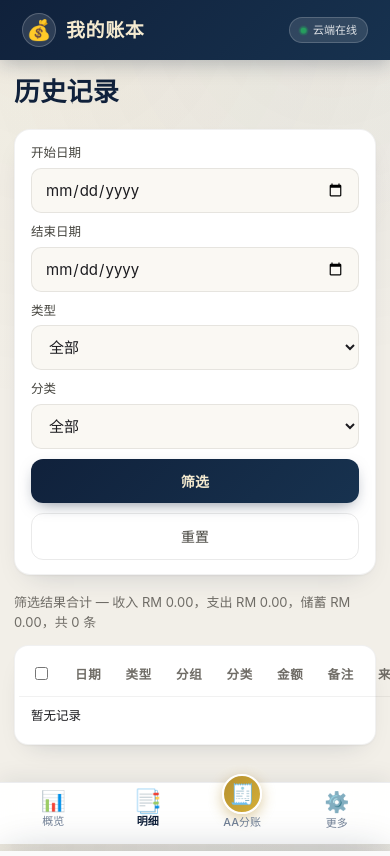
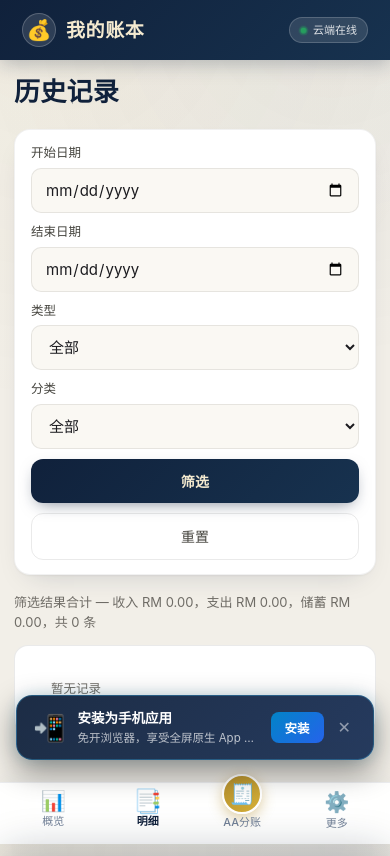
Before and after one commit to siangloh/ledger-app, a Flask app: page /records in a window 390 px wide; the page is wider, and only the part inside the window is pictured. Run offline with Flask 3, Linux system fonts and the light colour scheme; the visitor is signed in with stand-in values (Sample User, id 1); data that the repository does not hold is empty; some libraries are stand-ins or nearby versions.

Commit message:
fix(mobile): apply records-table card layout on mobile and ensure PWA install banner & button are visible on phone

```diff
--- a/static/app.js
+++ b/static/app.js
@@ -2220,23 +2220,39 @@ if ('serviceWorker' in navigator) {
   });
 }
 
+// 检查并更新 PWA 安装入口与浮动横幅状态
+function checkPwaUi() {
+  const isStandalone = window.matchMedia('(display-mode: standalone)').matches || window.navigator.standalone === true;
+  const sheetBtn = document.getElementById('pwaSheetInstallBtn');
+  const banner = document.getElementById('pwaInstallBanner');
+
+  if (isStandalone) {
+    if (sheetBtn) sheetBtn.style.display = 'none';
+    if (banner) banner.style.display = 'none';
+    return;
+  }
+
+  // 非独立 App 模式下，在“更多”面板中始终展示安装入口
+  if (sheetBtn) {
+    sheetBtn.style.display = 'flex';
+  }
+
+  // 手机端且当前会话尚未关闭过提示条，延迟 1 秒平滑滑出
+  if (banner && !sessionStorage.getItem('pwa_banner_closed')) {
+    setTimeout(() => {
+      const stillNotStandalone = !(window.matchMedia('(display-mode: standalone)').matches || window.navigator.standalone === true);
+      if (stillNotStandalone && !sessionStorage.getItem('pwa_banner_closed')) {
+        banner.style.display = 'flex';
+      }
+    }, 1000);
+  }
+}
+
 // 捕获 Android / Chrome 原生安装提示事件
 window.addEventListener('beforeinstallprompt', (e) => {
   e.preventDefault();
   deferredPwaPrompt = e;
-
-  // 显示“更多”弹层中的安装入口
-  const sheetBtn = document.getElementById('pwaSheetInstallBtn');
-  if (sheetBtn) {
-    sheetBtn.style.display = 'flex';
-  }
-
-  // 如果尚未安装且未在当前会话被用户主动关闭，展示轻量安装浮条
-  const banner = document.getElementById('pwaInstallBanner');
-  const isStandalone = window.matchMedia('(display-mode: standalone)').matches || window.navigator.standalone === true;
-  if (banner && !isStandalone && !sessionStorage.getItem('pwa_banner_closed')) {
-    banner.style.display = 'flex';
-  }
+  checkPwaUi();
 });
 
 // 监听安装完成事件
@@ -2266,29 +2282,36 @@ window.installPwaApp = function () {
     deferredPwaPrompt.userChoice.then((choiceResult) => {
       if (choiceResult && choiceResult.outcome === 'accepted') {
         console.log('[PWA] User accepted install prompt');
+        const banner = document.getElementById('pwaInstallBanner');
+        if (banner) banner.style.display = 'none';
       }
       deferredPwaPrompt = null;
     });
   } else {
-    // 检测 iOS Safari 提示
+    // 检测是否为 iOS Safari
     const isIos = /iphone|ipad|ipod/.test(window.navigator.userAgent.toLowerCase());
     if (isIos && typeof Swal !== 'undefined') {
       Swal.fire({
-        title: '添加到主屏幕',
-        html: '<div style="text-align: left; font-size: 14px; line-height: 1.8; color: var(--text-secondary);">' +
+        title: '📲 添加到手机主屏幕',
+        html: '<div style="text-align: left; font-size: 14px; line-height: 1.8; color: var(--ink-soft);">' +
               '1. 点击 Safari 底部中间的 <b>分享按钮</b> <span style="font-size: 18px;">📤</span><br>' +
-              '2. 向下滑动找到并选择 <b>「添加到主屏幕」</b> <span style="font-size: 18px;">➕</span><br>' +
-              '3. 点击右上角「添加」即可免开浏览器沉浸使用！</div>',
+              '2. 向上滑动菜单找到并点击 <b>「添加到主屏幕」</b> <span style="font-size: 18px;">➕</span><br>' +
+              '3. 点击右上角「添加」，即可像原生 App 一样全屏使用！</div>',
         icon: 'info',
         confirmButtonText: '我知道了'
       });
     } else if (typeof Swal !== 'undefined') {
       Swal.fire({
-        title: '添加到主屏幕',
-        text: '请在浏览器菜单中选择「添加到主屏幕」或「安装应用」即可！',
+        title: '📲 安装为手机应用',
+        html: '<div style="text-align: left; font-size: 14px; line-height: 1.8; color: var(--ink-soft);">' +
+              '1. 点击浏览器右上角或底部的 <b>菜单按钮</b>（通常是三个点 <b>⋮</b> 或图标）<br>' +
+              '2. 在弹出的菜单列表中选择 <b>「安装应用」</b> 或 <b>「添加到主屏幕」</b> ➕<br>' +
+              '3. 确认后手机桌面即会生成独立 App 图标，无需再开浏览器！</div>',
         icon: 'info',
-        confirmButtonText: '确定'
+        confirmButtonText: '我知道了'
       });
+    } else {
+      alert('请在手机浏览器菜单中点击「安装应用」或「添加到主屏幕」！');
     }
   }
   if (typeof toggleMoreSheet === 'function') {
@@ -2301,3 +2324,8 @@ window.dismissPwaBanner = function () {
   if (banner) banner.style.display = 'none';
   sessionStorage.setItem('pwa_banner_closed', 'true');
 };
+
+// 页面加载及 HTMX 切换后主动检查 PWA 入口
+window.addEventListener('load', checkPwaUi);
+document.addEventListener('DOMContentLoaded', checkPwaUi);
+document.body.addEventListener('htmx:afterSwap', checkPwaUi);
--- a/static/style.css
+++ b/static/style.css
@@ -992,7 +992,12 @@ canvas {
   .mobile-header-right { display: flex !important; }
   .mobile-bottom-nav { display: flex !important; }
 
-  /* 留出底部导航栏的安全距离 */
+  /* 留出底部导航栏的安全距离并杜绝全局横向溢出 */
+  html, body {
+    max-width: 100vw;
+    overflow-x: hidden;
+  }
+
   body {
     padding-bottom: calc(78px + env(safe-area-inset-bottom, 0px));
     -webkit-tap-highlight-color: transparent;
@@ -1001,6 +1006,9 @@ canvas {
   .container {
     margin: 12px auto 28px;
     padding: 0 14px;
+    max-width: 100%;
+    box-sizing: border-box;
+    overflow-x: hidden;
   }
 
   .cards, .panels {
@@ -1079,10 +1087,15 @@ canvas {
   }
 
   /* 表格在移动端支持平滑横向滚动与紧凑排版 */
+  /* 普通表格在移动端支持平滑局部横向滚动，不撑破全局视口 */
   .table-wrap {
     margin-bottom: 16px;
     border-radius: 14px;
+    width: 100%;
+    max-width: 100%;
+    overflow-x: auto;
     -webkit-overflow-scrolling: touch;
+    box-sizing: border-box;
   }
   th, td {
     padding: 10px 12px;
@@ -1090,8 +1103,13 @@ canvas {
   }
 
   /* 移动端交易记录卡片化布局，彻底告别横向拖动 */
-  .table-wrap {
+  #recordsTableWrap {
     overflow-x: visible !important;
+    background: transparent !important;
+    border: none !important;
+    box-shadow: none !important;
+    padding: 0 !important;
+    margin-bottom: 16px;
   }
   table.records-table {
     display: block !important;
@@ -1107,6 +1125,15 @@ canvas {
     flex-direction: column !important;
     gap: 10px !important;
     width: 100% !important;
+  }
+  table.records-table tbody tr:not(.record-row) {
+    display: block !important;
+    text-align: center !important;
+    padding: 24px !important;
+    background: var(--surface) !important;
+    border-radius: 14px !important;
+    border: 1px solid var(--border) !important;
+    color: var(--muted) !important;
   }
   table.records-table tr.record-row {
     display: grid !important;
--- a/templates/base.html
+++ b/templates/base.html
@@ -93,7 +93,7 @@
         <button type="button" class="sheet-close-btn" onclick="toggleMoreSheet(false)">✕</button>
     </div>
     <div class="sheet-grid">
-        <button type="button" class="sheet-tile" id="pwaSheetInstallBtn" onclick="installPwaApp()" style="display: none; background: none; border: 1px solid var(--border); width: 100%; text-align: left; cursor: pointer;">
+        <button type="button" class="sheet-tile" id="pwaSheetInstallBtn" onclick="installPwaApp()" style="display: flex; background: none; border: 1px solid var(--border); width: 100%; text-align: left; cursor: pointer;">
             <span class="sheet-icon">📲</span>
             <span class="sheet-title">安装为应用</span>
             <span class="sheet-desc">添加到主屏幕，免开浏览器</span>
--- a/templates/partials/records_content.html
+++ b/templates/partials/records_content.html
@@ -1,7 +1,7 @@
 <p class="hint" id="recordsSummaryHint">筛选结果合计 — 收入 {{ total_income|money }}，支出 {{ total_expense|money }}，储蓄 {{ total_savings|money }}，共 {{ rows|length }} 条</p>
 
 <div class="table-wrap" id="recordsTableWrap">
-<table>
+<table class="records-table">
   <thead>
     <tr>
       <th style="width: 40px; text-align: center;">
```
